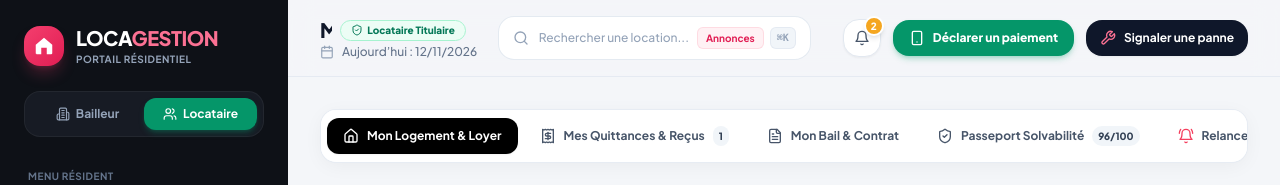
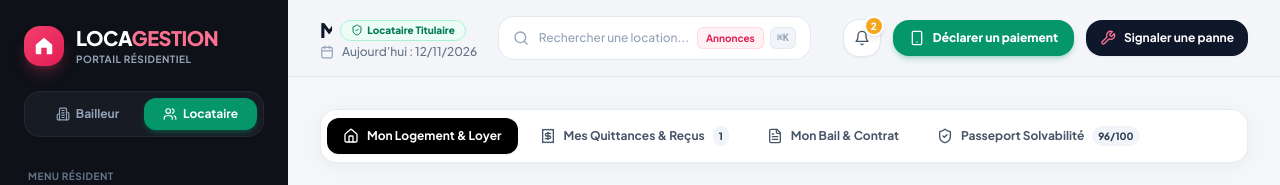
Before and after one commit to monroyoff/LOCAGESTION, a Next.js app: page /portal in a window 1280 px wide. Shown: the top 185 px of the page. Built offline with nearby package versions, Linux system fonts and the light colour scheme.

Commit message:
fix(tenant): supprimer le bouton relance et preavis de la barre d'onglets tout en le conservant dans le Menu Resident

```diff
--- a/src/app/portal/page.tsx
+++ b/src/app/portal/page.tsx
@@ -863,28 +863,6 @@ function TenantPortalContent() {
                 96/100
               </span>
             </button>
-
-            <button
-              type="button"
-              onClick={() => handleTabChange('preavis')}
-              className={`flex items-center gap-2 px-4 py-2.5 rounded-xl text-xs font-bold transition-all whitespace-nowrap cursor-pointer ${
-                activeTab === 'preavis'
-                  ? 'bg-rose-600 text-white shadow-sm font-black'
-                  : 'text-slate-600 hover:text-slate-900 hover:bg-slate-100'
-              }`}
-            >
-              <BellRing className={`w-4 h-4 ${activeTab === 'preavis' ? 'text-white' : 'text-rose-500'}`} />
-              <span>Relances & Préavis</span>
-              {tenantNotices.length > 0 && (
-                <span
-                  className={`px-1.5 py-0.5 rounded-full text-[10px] font-black ${
-                    activeTab === 'preavis' ? 'bg-white/20 text-white' : 'bg-rose-100 text-rose-700'
-                  }`}
-                >
-                  {tenantNotices.length}
-                </span>
-              )}
-            </button>
           </div>
 
           {/* ==================================================================== */}
```
